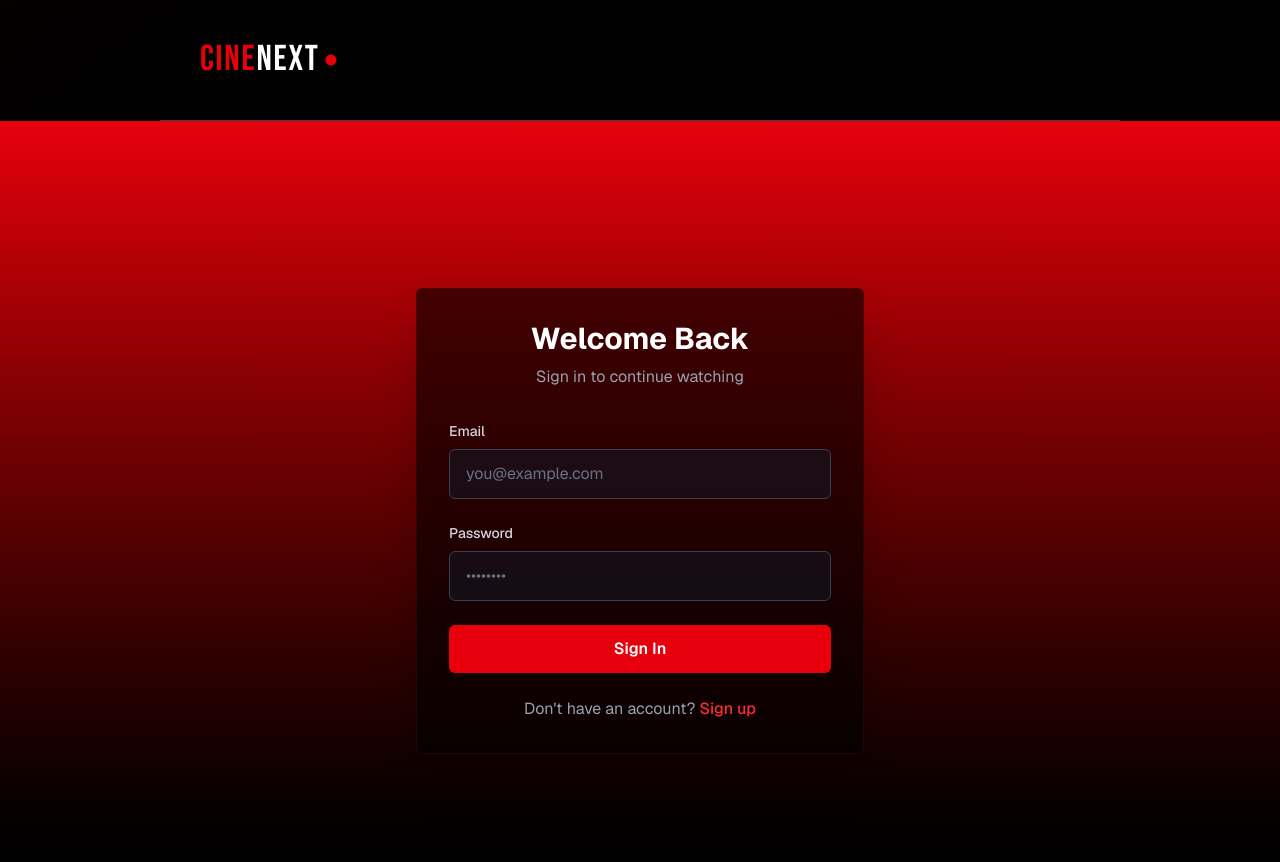
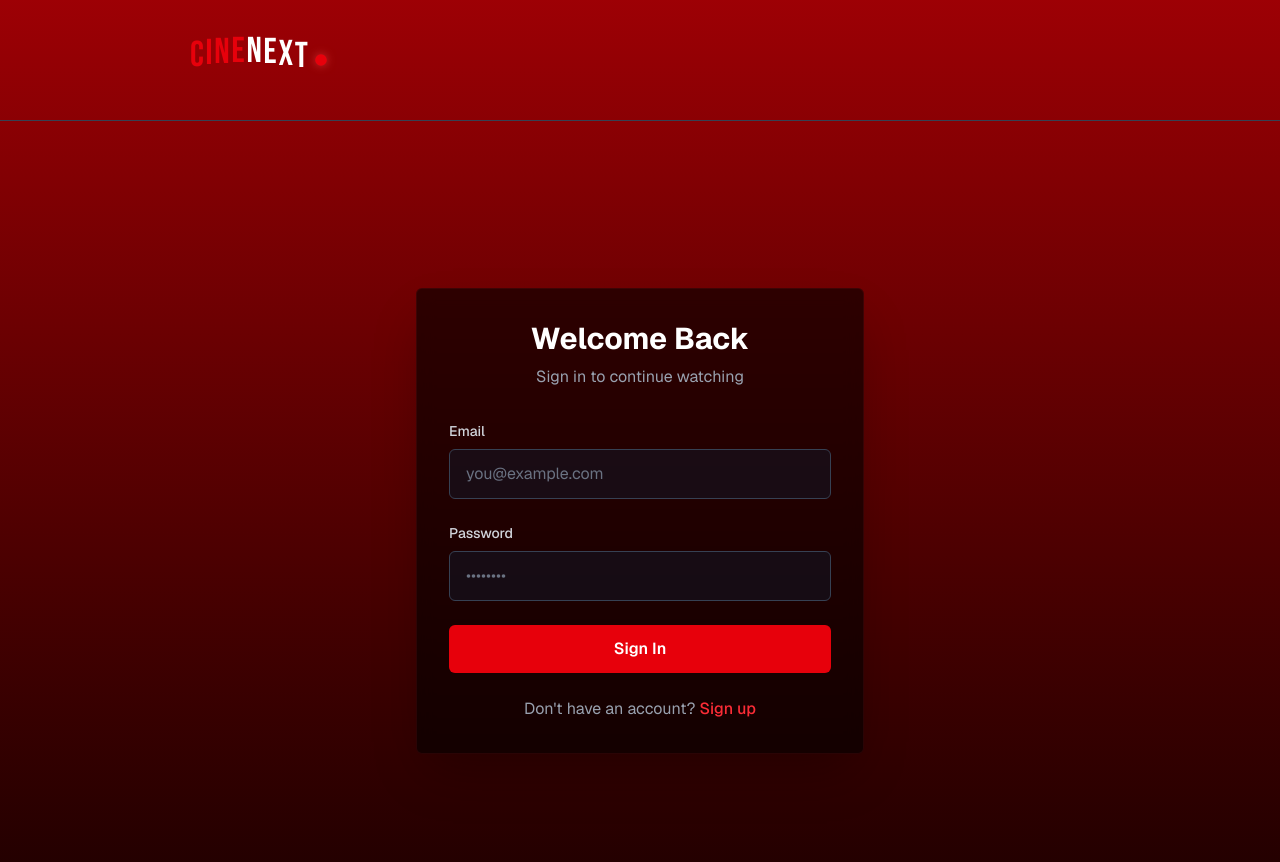
Before and after one commit to ritishBhatoye/cinenext, a Next.js app: page /sign-in in a window 1280 px wide. Shown: the top 862 px of the page. Built offline with nearby package versions, Linux system fonts and the light colour scheme; no server answers.

Commit message:
task-5-auth :  run into bug

```diff
--- a/src/app/(auth)/layout.tsx
+++ b/src/app/(auth)/layout.tsx
@@ -6,9 +6,16 @@ export default function AuthLayout({
   children: React.ReactNode;
 }) {
   return (
-    <div className="min-h-screen bg-linear-to-br from-red-950 via-black to-black animate-gradient-shift">
-      <div className="border-b border-b-gray-700 p-10 w-9/12 mx-auto">
-        <Logo variant="default" animated={true} showBackground={false} />
+    <div className="min-h-screen bg-linear-to-b from-red-600  to-black animate-gradient-shift">
+      <div className="border-b border-b-gray-700 p-10 ">
+        <div className=" w-9/12 mx-auto">
+          <Logo
+            variant="default"
+            animated={true}
+            showBackground={false}
+            backgroundColor="transparent"
+          />
+        </div>
       </div>
       {children}
     </div>
--- a/src/app/(auth)/sign-in/page.tsx
+++ b/src/app/(auth)/sign-in/page.tsx
@@ -36,7 +36,7 @@ export default function SignInPage() {
   };
 
   return (
-    <div className="min-h-screen bg-gradient-to-b from-red-600 to-black flex items-center justify-center px-4">
+    <div className="min-h-screen  flex items-center justify-center px-4">
       <div className="w-full max-w-md">
         <div className="bg-black/60 backdrop-blur-sm rounded-lg p-8 shadow-2xl border border-red-900/20">
           <h1 className="text-3xl font-bold text-white mb-2 text-center">
--- a/src/app/home/page.tsx
+++ b/src/app/home/page.tsx
@@ -1,5 +1,46 @@
-const HomePage = () => {
-  return <>Home</>;
-};
+"use client";
 
-export default HomePage;
+import Hero from "@/components/global/Hero";
+import MediaRowSlider from "@/components/landing/MediaRowSlider";
+import { useHomeContent } from "@/hooks/useHomeContent";
+
+export default function HomePage() {
+  const { featured, top10, onlyOnNetflix, popular, genres, isLoading } =
+    useHomeContent();
+
+  const featuredMovie = featured?.data?.[0];
+
+  return (
+    <div className="min-h-screen bg-background">
+      {/* Hero Section */}
+      {featuredMovie && <Hero movie={featuredMovie} />}
+
+      <div className="mx-auto space-y-12 p-8">
+        <MediaRowSlider
+          title="Top 10 Today"
+          data={top10.movies ?? []}
+          isLoading={isLoading}
+        />
+        <MediaRowSlider
+          title="Only on Netflix"
+          data={onlyOnNetflix.movies ?? []}
+        />
+        <MediaRowSlider
+          title="Popular"
+          data={popular.data ?? []}
+          isLoading={isLoading}
+        />
+        <MediaRowSlider
+          title="Action"
+          data={genres.action ?? []}
+          isLoading={isLoading}
+        />
+        <MediaRowSlider
+          title="Comedy"
+          data={genres.comedy ?? []}
+          isLoading={isLoading}
+        />
+      </div>
+    </div>
+  );
+}
--- a/src/app/page.tsx
+++ b/src/app/page.tsx
@@ -10,11 +10,7 @@ export default function Home() {
 
   useEffect(() => {
     if (!loading) {
-      if (user) {
-        router.push("/home");
-      } else {
-        router.push("/sign-in");
-      }
+      router.replace(user ? "/" : "/sign-in");
     }
   }, [user, loading, router]);
 
--- a/src/components/global/Hero.tsx
+++ b/src/components/global/Hero.tsx
@@ -3,13 +3,31 @@ import { Text } from "@/components/atoms";
 import { Play, Info } from "lucide-react";
 import Image from "next/image";
 
-const Hero = () => {
+interface props {
+  movie: FeaturedMovieProps;
+}
+
+const Hero = ({ movie }: props) => {
+  const TMDB_IMAGE_BASE = "https://image.tmdb.org/t/p/original";
+  if (!movie) {
+    return (
+      <div>
+        <div className="flex-1 items-center justify-center">
+          <Text className="text-gray-500">No featured content</Text>
+        </div>
+      </div>
+    );
+  }
+
+  const backdropUri = movie.backdrop_path
+    ? `${TMDB_IMAGE_BASE}${movie.backdrop_path}`
+    : null;
   return (
     <div className="relative h-[80vh] w-full">
       {/* Background Image */}
       <div className="absolute inset-0 w-full h-full">
         <Image
-          src="https://images.unsplash.com/photo-1585699324551-f6c309eedeca?q=80&w=2070&auto=format&fit=crop"
+          src={backdropUri ?? ""}
           alt="Hero background"
           fill
           className="object-cover"
--- a/src/components/global/Logo.tsx
+++ b/src/components/global/Logo.tsx
@@ -48,24 +48,35 @@ const Logo = ({
   const colors = getColors();
 
   const containerVariants = {
-    hidden: { opacity: 0 },
+    hidden: { opacity: 0, scale: 0.8 },
     visible: {
       opacity: 1,
+      scale: 1,
       transition: {
-        staggerChildren: 0.1,
+        duration: 0.5,
+        ease: "easeOut",
+        staggerChildren: 0.08,
+      },
+    },
+    hover: {
+      scale: 1.05,
+      transition: {
+        duration: 0.3,
+        ease: "easeInOut",
       },
     },
   };
 
   const letterVariants = {
-    hidden: { opacity: 0, y: 20 },
+    hidden: { opacity: 0, y: 30, rotateX: -90 },
     visible: {
       opacity: 1,
       y: 0,
+      rotateX: 0,
       transition: {
         type: "spring" as const,
-        damping: 12,
-        stiffness: 200,
+        damping: 15,
+        stiffness: 300,
       },
     },
   };
@@ -91,7 +102,20 @@ const Logo = ({
               <motion.span
                 key={`cine-${index}`}
                 className={`${colors.cine} ${colors.cineHover} transition-colors duration-300 inline-block`}
-                variants={letterVariants}
+                initial={{ opacity: 0, y: 30 }}
+                animate={{
+                  opacity: 1,
+                  y: [0, -8, 0],
+                }}
+                transition={{
+                  opacity: { duration: 0.5, delay: index * 0.08 },
+                  y: {
+                    duration: 2,
+                    repeat: Infinity,
+                    ease: "easeInOut",
+                    delay: index * 0.15,
+                  },
+                }}
                 whileHover={{
                   scale: 1.2,
                   color: "#ef4444",
@@ -114,7 +138,20 @@ const Logo = ({
               <motion.span
                 key={`next-${index}`}
                 className={`${colors.next} ${colors.nextHover} transition-colors duration-300 inline-block`}
-                variants={letterVariants}
+                initial={{ opacity: 0, y: 30 }}
+                animate={{
+                  opacity: 1,
+                  y: [0, -8, 0],
+                }}
+                transition={{
+                  opacity: { duration: 0.5, delay: (index + 4) * 0.08 },
+                  y: {
+                    duration: 2,
+                    repeat: Infinity,
+                    ease: "easeInOut",
+                    delay: (index + 4) * 0.15,
+                  },
+                }}
                 whileHover={{
                   scale: 1.2,
                   transition: { duration: 0.2 },
@@ -134,11 +171,16 @@ const Logo = ({
         </span>
         {animated ? (
           <motion.div
-            className={`ml-1.5 w-2.5 h-2.5 ${colors.dot} rounded-full`}
+            className={`ml-1.5 w-2.5 h-2.5 ${colors.dot} rounded-full shadow-lg`}
             variants={letterVariants}
             animate={{
-              scale: [1, 1.2, 1],
-              opacity: [1, 0.7, 1],
+              scale: [1, 1.3, 1],
+              opacity: [1, 0.6, 1],
+              boxShadow: [
+                "0 0 0px rgba(239, 68, 68, 0.5)",
+                "0 0 15px rgba(239, 68, 68, 0.8)",
+                "0 0 0px rgba(239, 68, 68, 0.5)",
+              ],
             }}
             transition={{
               duration: 2,
@@ -146,8 +188,9 @@ const Logo = ({
               ease: "easeInOut",
             }}
             whileHover={{
-              scale: 1.5,
-              transition: { duration: 0.2 },
+              scale: 1.8,
+              rotate: 360,
+              transition: { duration: 0.4 },
             }}
           />
         ) : (
--- a/src/middleware.ts
+++ b/src/middleware.ts
@@ -17,7 +17,7 @@ export async function middleware(req: NextRequest) {
         get(name: string) {
           return req.cookies.get(name)?.value;
         },
-        set(name: string, value: string, options: any) {
+        set(name: string, value: string, options: unknown) {
           req.cookies.set({
             name,
             value,
@@ -69,7 +69,7 @@ export async function middleware(req: NextRequest) {
   }
 
   // If user is not logged in and trying to access protected pages, redirect to sign-in
-  if (!session && !isAuthPage && req.nextUrl.pathname !== "/") {
+  if (!session && !isAuthPage) {
     return NextResponse.redirect(new URL("/sign-in", req.url));
   }
 
```
